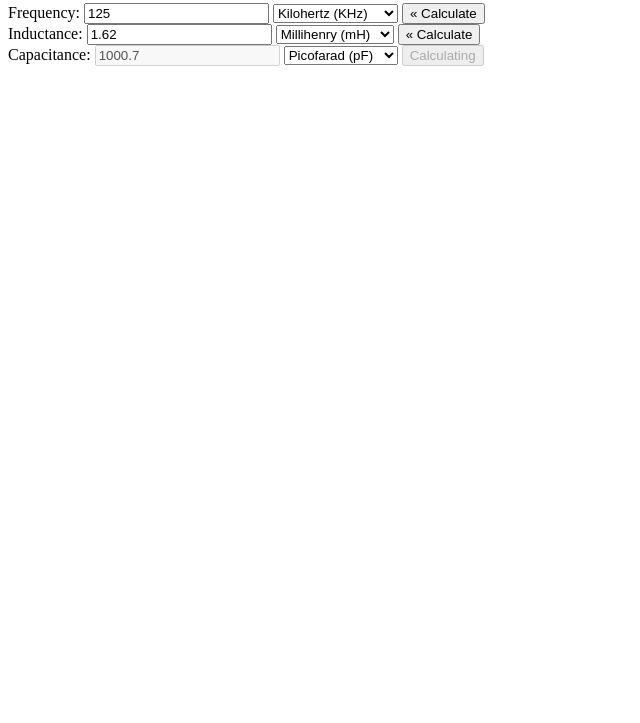
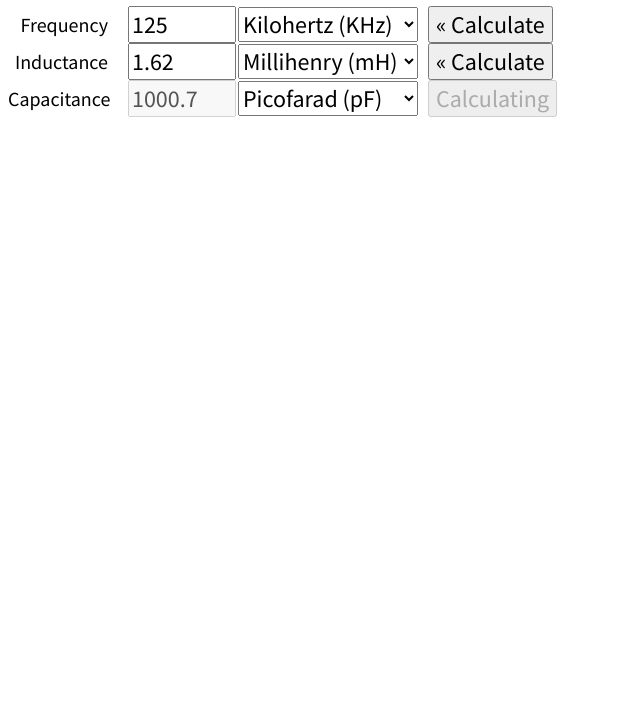
Before and after one commit to thatoddmailbox/lc-circuit-calculator, a plain HTML site: page index.html in a window 1280 px wide. Shown: the part 77-800 px from the top of the page, without its empty margins (0-640 px from the left). Drawn offline with nearby package versions, Linux system fonts and the light colour scheme.

Commit message:
Make it pretty

```diff
--- /dev/null
+++ b/css/style.css
@@ -0,0 +1,34 @@
+@import 'https://fonts.googleapis.com/css?family=Source+Sans+Pro';
+html, body {
+	font-family: "Source Sans Pro", sans-serif;
+}
+.field {
+	font-size: 1.25em;
+	height: 37px;
+	line-height: 37px;
+	position: relative;
+}
+.field-label {
+	display: inline-block;
+	width: 100px;
+	text-align: right;
+}
+.field input {
+	width: 100px;
+	position: absolute;
+	left: 120px;
+}
+.field select {
+	position: absolute;
+	top: 1px;
+	left: 230px;
+	width: 180px;
+}
+.field button {
+	position: absolute;
+	left: 420px;
+}
+input, select, button {
+	font-family: "Source Sans Pro", sans-serif;
+	font-size: 1.2em;
+}
--- a/index.html
+++ b/index.html
@@ -2,6 +2,8 @@
 <html>
 	<head>
 		<title>LC Circuit Calculator</title>
+
+		<link rel="stylesheet" href="css/style.css" />
 
 		<script src="https://code.jquery.com/jquery-1.12.0.min.js"></script>
 		<script src="js/big.min.js"></script>
@@ -10,7 +12,7 @@
 	<body>
 		<h1>LC Circuit Calculator</h1>
 		<div class="field">
-			<span class="field-label">Frequency: </span>
+			<span class="field-label">Frequency</span>
 			<input type="number" id="frequency" value="125">
 			<select id="frequency-unit">
 				<option value="1">Hertz (Hz)</option>
@@ -21,7 +23,7 @@
 			<button class="select-field" data-field="frequency">&laquo; Calculate</button>
 		</div>
 		<div class="field">
-			<span class="field-label">Inductance: </span>
+			<span class="field-label">Inductance</span>
 			<input type="number" id="inductance" value="1.62">
 			<select id="inductance-unit">
 				<option value="1">Henry (H)</option>
@@ -33,7 +35,7 @@
 			<button class="select-field" data-field="inductance">&laquo; Calculate</button>
 		</div>
 		<div class="field">
-			<span class="field-label">Capacitance: </span>
+			<span class="field-label">Capacitance</span>
 			<input type="number" id="capacitance" value="1000.7" disabled>
 			<select id="capacitance-unit">
 				<option value="1">Farad (F)</option>
```
